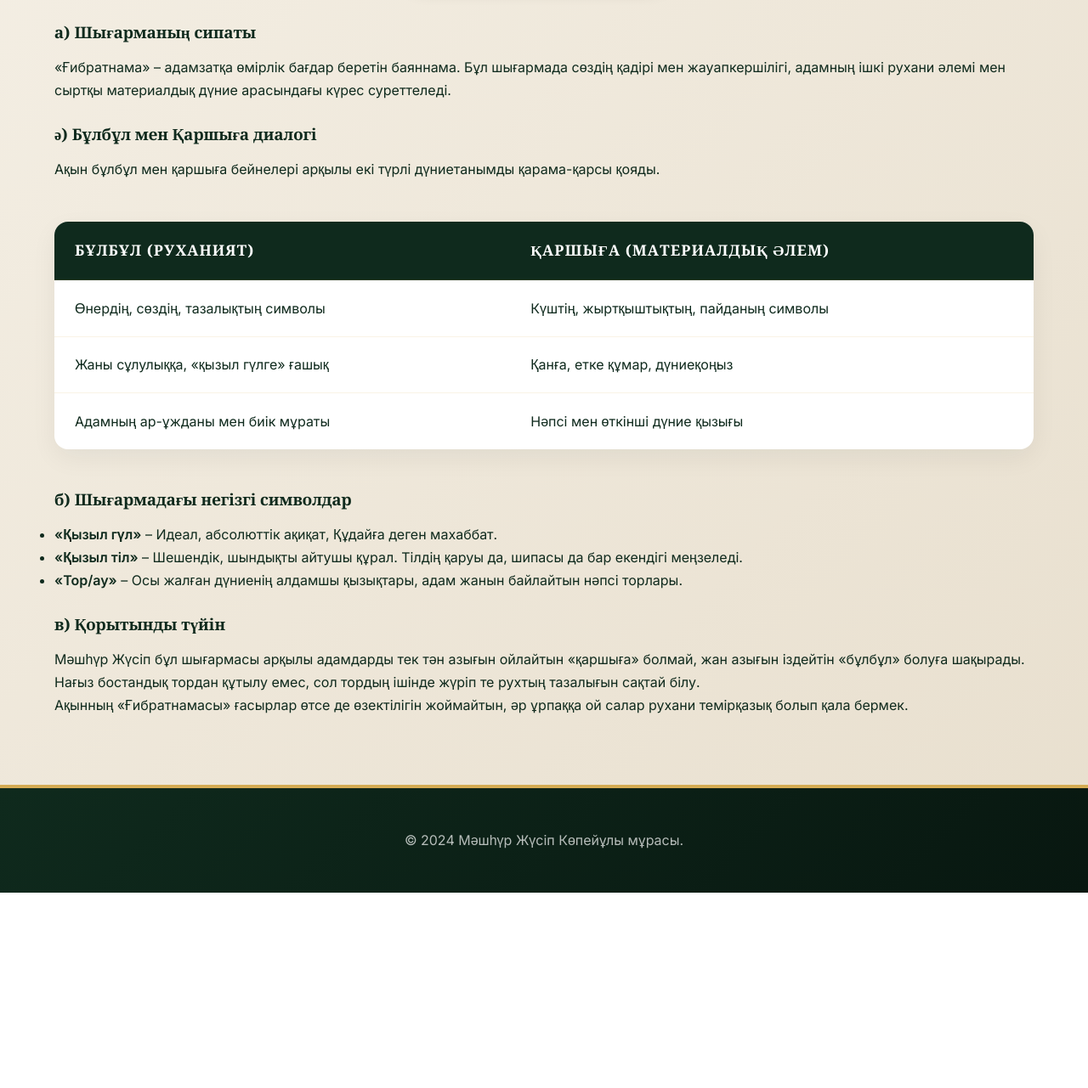
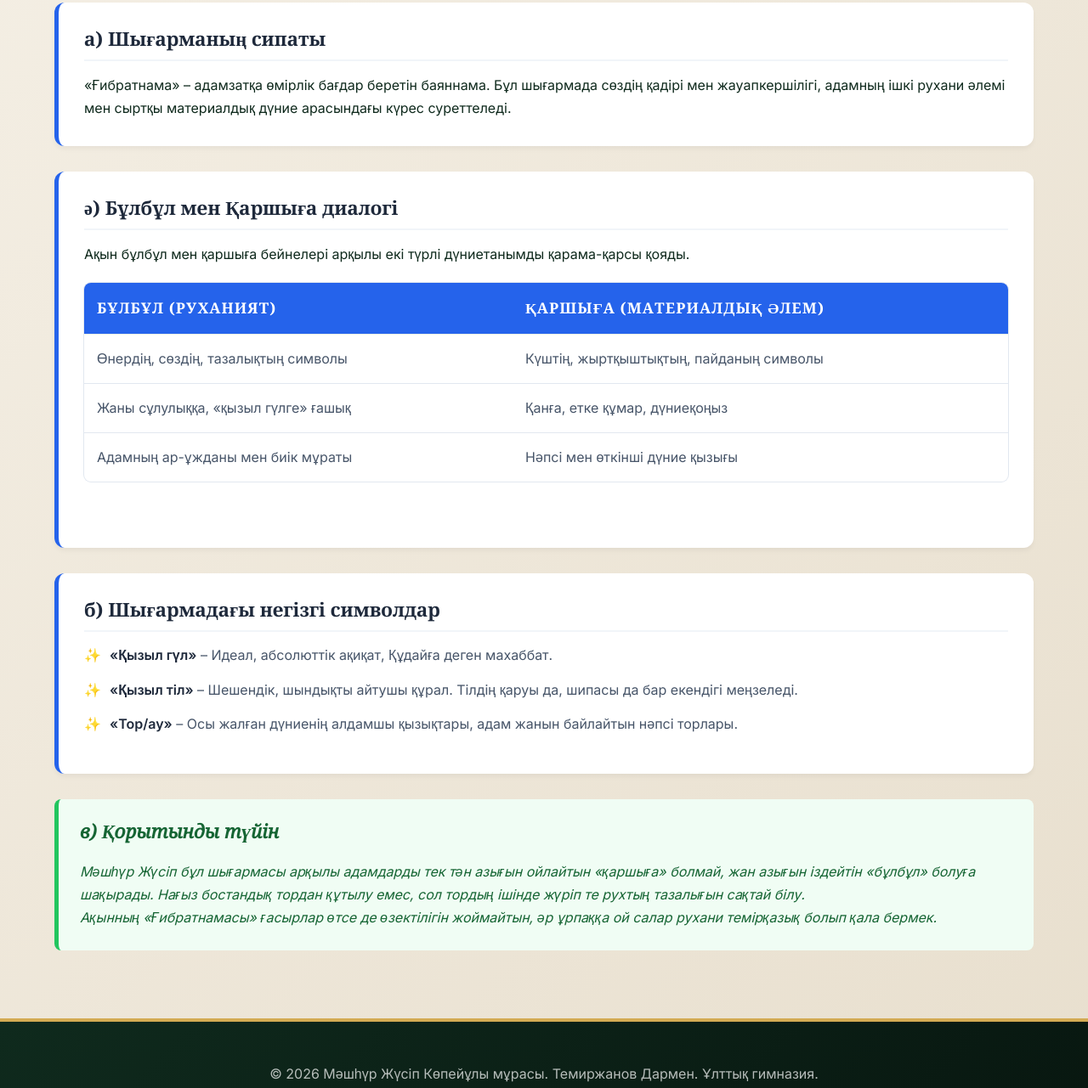
Before and after one commit to mendar01/SozQadiri.io, a plain HTML site: page gibratnama.html in a window 1280 px wide. Shown: the part 424-1705 px from the top of the page at 85% size. Before the commit the page ends 1475 px from the top, so only its background shows below. Drawn offline with Linux system fonts and the light colour scheme.

Commit message:
Update gibratnama.html

```diff
--- a/gibratnama.html
+++ b/gibratnama.html
@@ -5,6 +5,107 @@
     <meta name="viewport" content="width=device-width, initial-scale=1.0">
     <title>Ғибратнама талдауы - Мәшһүр Жүсіп</title>
     <link rel="stylesheet" href="assets/css/style.css">
+    <style>
+        /* Арнайы "Ғибратнама" бетіне арналған қосымша стильдер */
+        .analysis-block {
+            background: #ffffff;
+            border-radius: 12px;
+            padding: 30px;
+            margin-bottom: 30px;
+            box-shadow: 0 4px 6px -1px rgba(0, 0, 0, 0.05);
+            border-left: 5px solid #2563eb;
+            transition: transform 0.3s ease;
+        }
+
+        .analysis-block:hover {
+            transform: translateX(5px);
+        }
+
+        .analysis-title {
+            color: #1e293b;
+            margin-top: 0;
+            margin-bottom: 15px;
+            font-size: 1.4rem;
+            border-bottom: 2px solid #f1f5f9;
+            padding-bottom: 10px;
+        }
+
+        /* Кесте дизайны */
+        .data-table {
+            width: 100%;
+            border-collapse: collapse;
+            margin-top: 20px;
+            background: #fff;
+            overflow: hidden;
+            border-radius: 8px;
+            box-shadow: 0 0 0 1px #e2e8f0;
+        }
+
+        .data-table th {
+            background: #2563eb;
+            color: white;
+            padding: 15px;
+            text-align: left;
+            font-weight: 600;
+        }
+
+        .data-table td {
+            padding: 15px;
+            border-bottom: 1px solid #e2e8f0;
+            color: #475569;
+        }
+
+        .data-table tr:last-child td {
+            border-bottom: none;
+        }
+
+        /* Символдар тізімі */
+        .symbol-list {
+            list-style: none;
+            padding-left: 0;
+        }
+
+        .symbol-list li {
+            margin-bottom: 15px;
+            padding-left: 30px;
+            position: relative;
+            line-height: 1.6;
+            color: #475569;
+        }
+
+        .symbol-list li::before {
+            content: "✨";
+            position: absolute;
+            left: 0;
+            top: 0;
+        }
+
+        .symbol-list strong {
+            color: #1e293b;
+        }
+
+        /* Қорытынды блогы */
+        .conclusion-box {
+            background: #f0fdf4;
+            border-left: 5px solid #22c55e;
+            padding: 25px;
+            border-radius: 8px;
+            font-style: italic;
+            color: #166534;
+            line-height: 1.7;
+        }
+
+        .conclusion-box p:last-child {
+            margin-bottom: 0;
+        }
+
+        /* Жүктеу батырмасын ортаға қою */
+        .download-wrapper {
+            text-align: center;
+            margin-bottom: 2.5rem;
+            margin-top: 1rem;
+        }
+    </style>
 </head>
 <body>
     <header>
@@ -28,18 +129,21 @@
     </header>
 
     <main class="container page-section">
-        <h2 class="page-title">«Ғибратнама» талдауы</h2>
+        <h2 class="page-title" style="text-align: center; margin-bottom: 10px;">«Ғибратнама» талдауы</h2>
 
-        <div style="text-align: center; margin-bottom: 2rem;">
-            <a href="assets/docs/zhoba.pdf" class="btn" download>Ғылыми жобаны жүктеу (PDF)</a>
+        <div class="download-wrapper">
+            <a href="assets/docs/zhoba.pdf" class="btn" download>📄 Ғылыми жобаны жүктеу (PDF)</a>
         </div>
 
-        <h3>а) Шығарманың сипаты</h3>
+        <div class="analysis-block">
+            <h3 class="analysis-title">а) Шығарманың сипаты</h3>
             <p>«Ғибратнама» – адамзатқа өмірлік бағдар беретін баяннама. Бұл шығармада сөздің қадірі мен жауапкершілігі, адамның ішкі рухани әлемі мен сыртқы материалдық дүние арасындағы күрес суреттеледі.</p>
-        <br>
+        </div>
 
-        <h3>ә) Бұлбұл мен Қаршыға диалогі</h3>
+        <div class="analysis-block">
+            <h3 class="analysis-title">ә) Бұлбұл мен Қаршыға диалогі</h3>
             <p>Ақын бұлбұл мен қаршыға бейнелері арқылы екі түрлі дүниетанымды қарама-қарсы қояды.</p>
+
             <table class="data-table">
                 <thead>
                     <tr>
@@ -62,23 +166,27 @@
                     </tr>
                 </tbody>
             </table>
+        </div>
 
-        <h3>б) Шығармадағы негізгі символдар</h3>
-        <ul>
+        <div class="analysis-block">
+            <h3 class="analysis-title">б) Шығармадағы негізгі символдар</h3>
+            <ul class="symbol-list">
                 <li><strong>«Қызыл гүл»</strong> – Идеал, абсолюттік ақиқат, Құдайға деген махаббат.</li>
                 <li><strong>«Қызыл тіл»</strong> – Шешендік, шындықты айтушы құрал. Тілдің қаруы да, шипасы да бар екендігі меңзеледі.</li>
                 <li><strong>«Тор/ау»</strong> – Осы жалған дүниенің алдамшы қызықтары, адам жанын байлайтын нәпсі торлары.</li>
             </ul>
-        <br>
+        </div>
 
-        <h3>в) Қорытынды түйін</h3>
+        <div class="conclusion-box">
+            <h3 class="analysis-title" style="border-bottom: none; color: #166534; margin-bottom: 10px;">в) Қорытынды түйін</h3>
             <p>Мәшһүр Жүсіп бұл шығармасы арқылы адамдарды тек тән азығын ойлайтын «қаршыға» болмай, жан азығын іздейтін «бұлбұл» болуға шақырады. Нағыз бостандық тордан құтылу емес, сол тордың ішінде жүріп те рухтың тазалығын сақтай білу.</p>
             <p>Ақынның «Ғибратнамасы» ғасырлар өтсе де өзектілігін жоймайтын, әр ұрпаққа ой салар рухани темірқазық болып қала бермек.</p>
+        </div>
     </main>
 
     <footer>
         <div class="container">
-            <p>&copy; 2024 Мәшһүр Жүсіп Көпейұлы мұрасы.</p>
+            <p>&copy; 2026 Мәшһүр Жүсіп Көпейұлы мұрасы. Темиржанов Дармен. Ұлттық гимназия.</p>
         </div>
     </footer>
     <script src="assets/js/main.js"></script>
```
Lines whose indentation alone changed are shown as unchanged.
